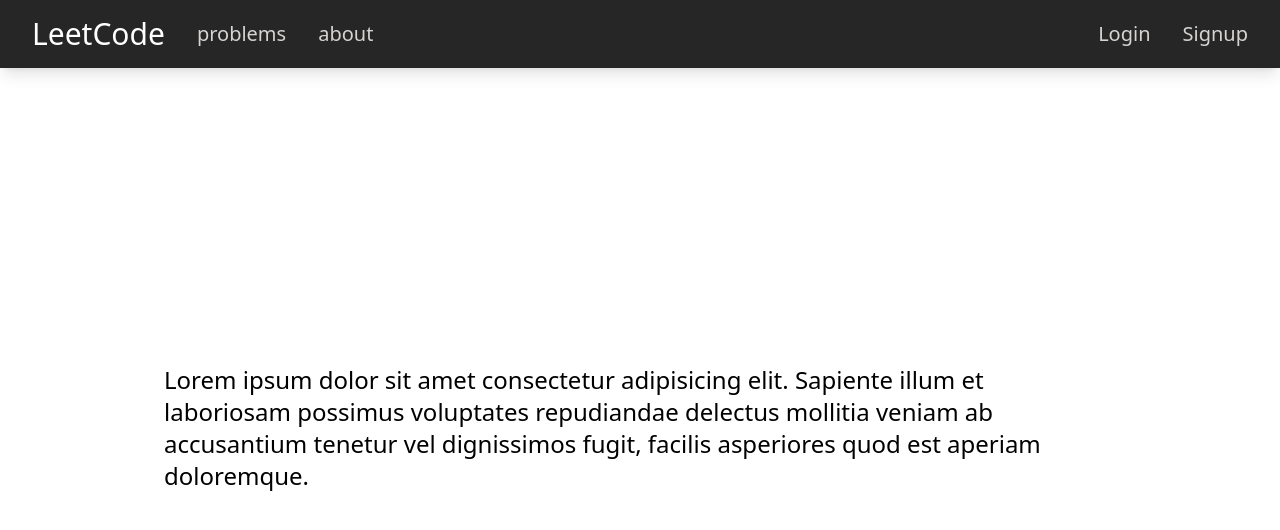
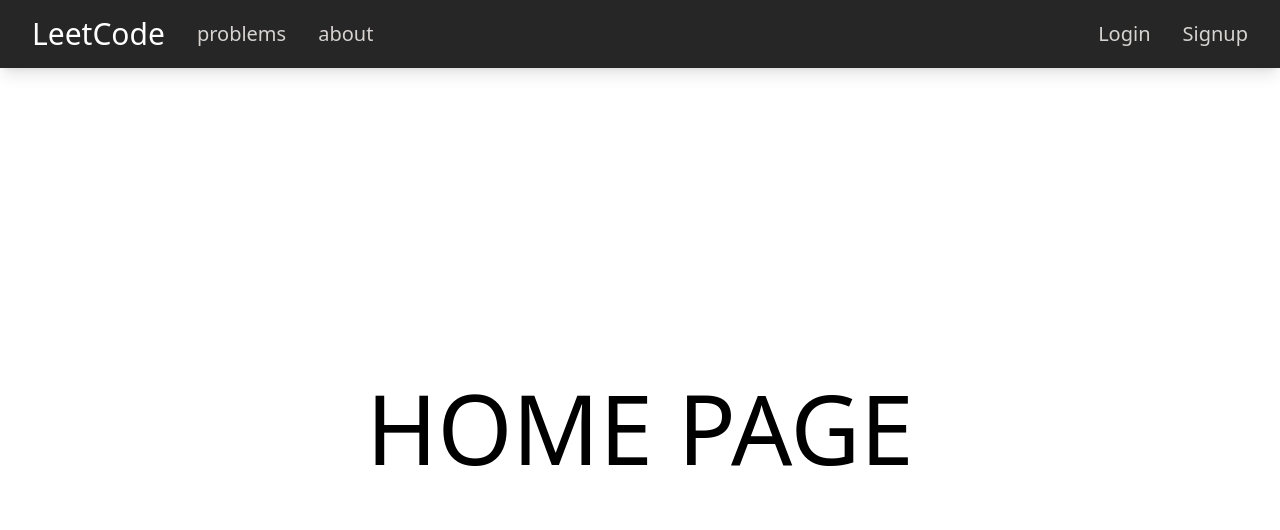
Before and after one commit to hkirat/react-assignment, a React (Vite) app: page / in a window 1280 px wide. Shown: the top 530 px of the page. Built offline with nearby package versions, Linux system fonts and the light colour scheme.

Commit message:
/problems :which will give you listof problems added (updated)

```diff
--- a/src/components/About.jsx
+++ b/src/components/About.jsx
@@ -3,8 +3,8 @@
 const About = ()=>{
     return (
         <div className="flex justify-center">
-            <div>
-                It My ABOUT
+            <div className="text-6xl">
+                My ABOUT
             </div>
         </div>
     )
--- a/src/components/Home.jsx
+++ b/src/components/Home.jsx
@@ -3,8 +3,8 @@
 const Home = () => {
     return (
 
-                <div className="text-2xl p-9">
-                    Lorem ipsum dolor sit amet consectetur adipisicing elit. Sapiente illum et laboriosam possimus voluptates repudiandae delectus mollitia veniam ab accusantium tenetur vel dignissimos fugit, facilis asperiores quod est aperiam doloremque.
+                <div className="text-8xl p-9">
+                    HOME PAGE
                 </div>
 
     )
```
